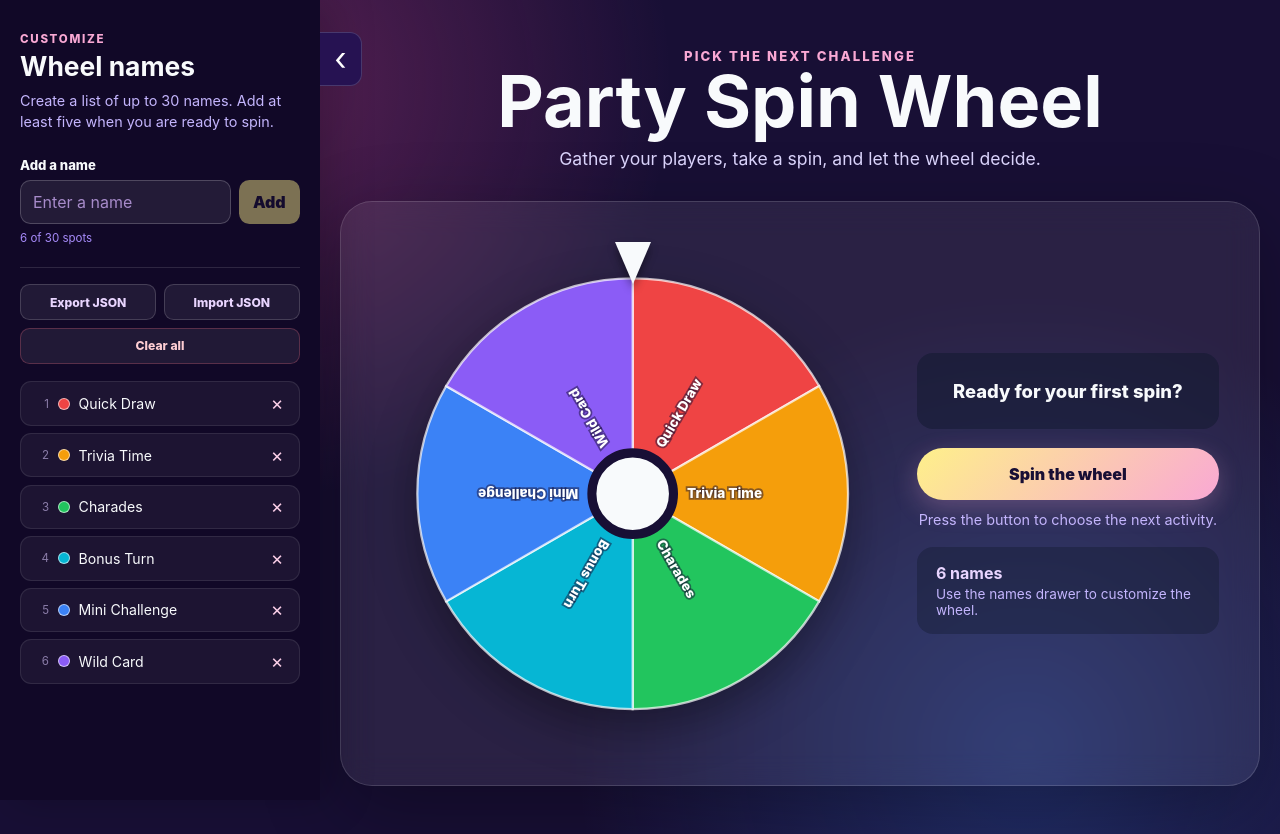
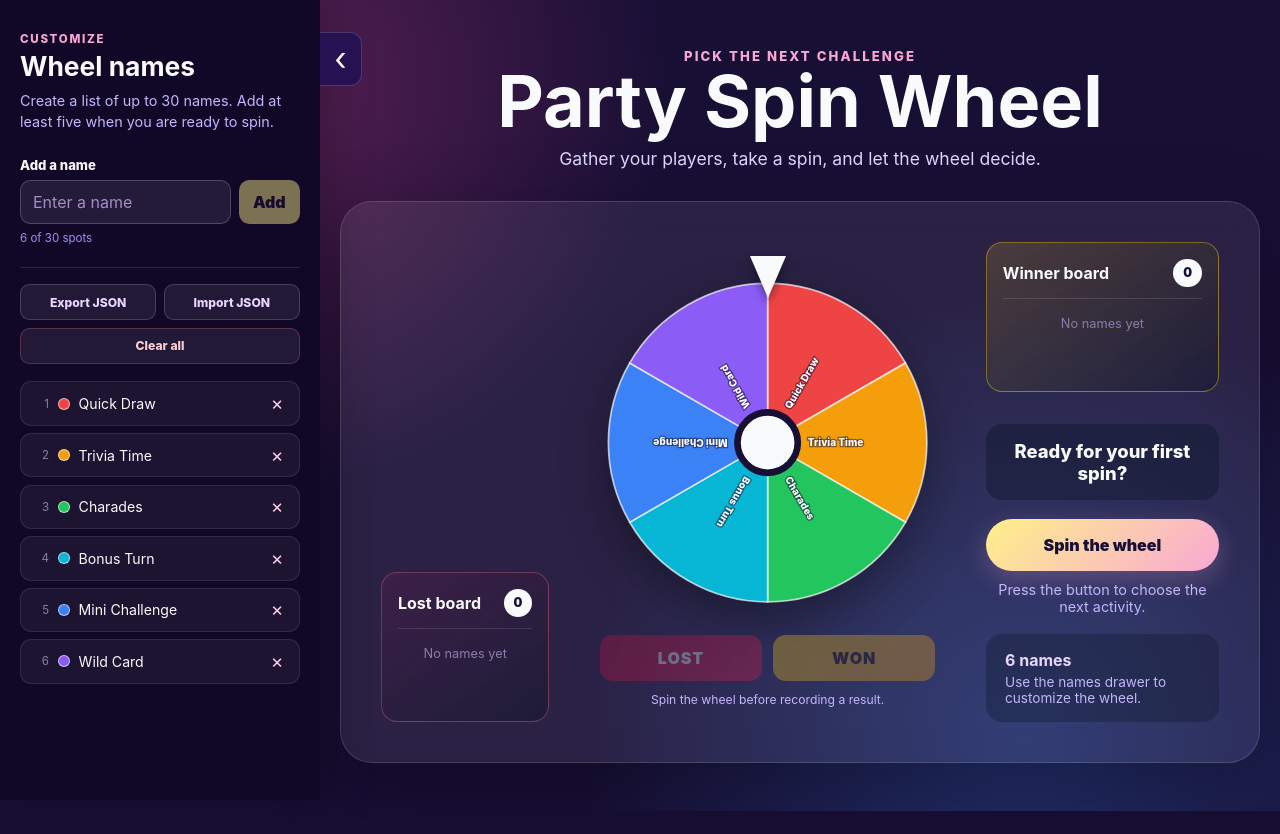
Before and after one commit to dshepstone/Mario_Party, a React (Vite) app: page / in a window 1280 px wide. After the commit the page ends 811 px from the top, so only its background shows below. Built offline with nearby package versions, Linux system fonts and the light colour scheme.

Commit message:
Add winner and lost round boards

```diff
--- a/src/App.tsx
+++ b/src/App.tsx
@@ -1,7 +1,10 @@
 import { useState } from 'react'
 import { EntryDrawer } from './components/EntryDrawer'
 import { GameHeader } from './components/GameHeader'
+import { OutcomeBoard } from './components/OutcomeBoard'
+import { OutcomeControls } from './components/OutcomeControls'
 import { ResultBanner } from './components/ResultBanner'
+import { RoundResultModal, type RoundOutcome } from './components/RoundResultModal'
 import { SpinWheel } from './components/SpinWheel'
 import { WheelControls } from './components/WheelControls'
 import { defaultEntries } from './data/defaultEntries'
@@ -11,11 +14,21 @@ import { useWheelAudio } from './hooks/useWheelAudio'
 function App() {
   const [entries, setEntries] = useState(defaultEntries)
   const [isDrawerOpen, setIsDrawerOpen] = useState(true)
+  const [winnerEntries, setWinnerEntries] = useState<typeof entries>([])
+  const [lostEntries, setLostEntries] = useState<typeof entries>([])
+  const [roundEntries, setRoundEntries] = useState<typeof entries>([])
+  const [hasRoundStarted, setHasRoundStarted] = useState(false)
+  const [roundOutcome, setRoundOutcome] = useState<RoundOutcome | null>(null)
   const { status, rotation, selectedEntry, spin, finishSpin, clearSelection } = useSpinWheel(entries)
   const { primeAudio, scheduleSpinClicks } = useWheelAudio()
   const isSpinning = status === 'spinning'
 
   const startSpin = () => {
+    if (!hasRoundStarted && entries.length < 5) return
+    if (!hasRoundStarted) {
+      setRoundEntries(entries.map((entry) => ({ ...entry })))
+      setHasRoundStarted(true)
+    }
     primeAudio()
     const motion = spin()
     if (motion) scheduleSpinClicks(motion.startRotation, motion.endRotation, entries.length)
@@ -42,6 +55,11 @@ function App() {
   const importEntries = (names: string[]) => {
     const palette = ['#ef4444', '#f59e0b', '#22c55e', '#06b6d4', '#3b82f6', '#8b5cf6', '#ec4899', '#14b8a6']
     clearSelection()
+    setWinnerEntries([])
+    setLostEntries([])
+    setRoundEntries([])
+    setHasRoundStarted(false)
+    setRoundOutcome(null)
     setEntries(names.map((label, index) => ({
       id: `imported-${Date.now()}-${index}`,
       label,
@@ -52,6 +70,11 @@ function App() {
   const clearEntries = () => {
     clearSelection()
     setEntries([])
+    setWinnerEntries([])
+    setLostEntries([])
+    setRoundEntries([])
+    setHasRoundStarted(false)
+    setRoundOutcome(null)
   }
 
   const exportEntries = () => {
@@ -64,12 +87,40 @@ function App() {
     window.setTimeout(() => URL.revokeObjectURL(url), 0)
   }
 
+  const recordOutcome = (outcome: 'won' | 'lost') => {
+    if (!selectedEntry || isSpinning) return
+
+    const remainingEntries = entries.filter((entry) => entry.id !== selectedEntry.id)
+    const nextWinners = outcome === 'won' ? [...winnerEntries, selectedEntry] : winnerEntries
+    const nextLost = outcome === 'lost' ? [...lostEntries, selectedEntry] : lostEntries
+
+    setEntries(remainingEntries)
+    setWinnerEntries(nextWinners)
+    setLostEntries(nextLost)
+    clearSelection()
+
+    if (remainingEntries.length === 0) {
+      setRoundOutcome(nextWinners.length > nextLost.length ? 'won' : nextWinners.length < nextLost.length ? 'lost' : 'tie')
+    }
+  }
+
+  const playAgain = () => {
+    setEntries(roundEntries.map((entry) => ({ ...entry })))
+    setWinnerEntries([])
+    setLostEntries([])
+    setHasRoundStarted(false)
+    setRoundOutcome(null)
+    clearSelection()
+  }
+
+  const canSpin = entries.length > 0 && (hasRoundStarted || entries.length >= 5)
+
   return (
     <div className="app-layout">
       <EntryDrawer
         entries={entries}
         isOpen={isDrawerOpen}
-        isSpinning={isSpinning}
+        isSpinning={isSpinning || hasRoundStarted}
         onToggle={() => setIsDrawerOpen((open) => !open)}
         onAdd={addEntry}
         onRemove={removeEntry}
@@ -79,7 +130,9 @@ function App() {
       />
       <main className="app-shell">
         <GameHeader />
-        <section className="game-card" aria-label="Spin wheel game">
+        <section className="game-card game-board" aria-label="Spin wheel game">
+          <OutcomeBoard title="Winner board" entries={winnerEntries} variant="winner" />
+          <div className="wheel-column">
             <SpinWheel
               entries={entries}
               rotation={rotation}
@@ -87,16 +140,37 @@ function App() {
               selectedEntryId={selectedEntry?.id ?? null}
               onTransitionEnd={finishSpin}
             />
+            <OutcomeControls
+              selectedName={selectedEntry?.label ?? null}
+              disabled={!selectedEntry || isSpinning}
+              onLost={() => recordOutcome('lost')}
+              onWon={() => recordOutcome('won')}
+            />
+          </div>
           <div className="game-panel">
             <ResultBanner result={selectedEntry} isSpinning={isSpinning} />
-            <WheelControls isSpinning={isSpinning} canSpin={entries.length >= 5} onSpin={startSpin} />
+            <WheelControls
+              isSpinning={isSpinning}
+              canSpin={canSpin && !selectedEntry}
+              needsOutcome={Boolean(selectedEntry)}
+              onSpin={startSpin}
+            />
             <div className="wheel-summary">
               <strong>{entries.length} names</strong>
               <span>Use the names drawer to customize the wheel.</span>
             </div>
           </div>
+          <OutcomeBoard title="Lost board" entries={lostEntries} variant="lost" />
         </section>
       </main>
+      {roundOutcome && (
+        <RoundResultModal
+          outcome={roundOutcome}
+          winnerCount={winnerEntries.length}
+          lostCount={lostEntries.length}
+          onPlayAgain={playAgain}
+        />
+      )}
     </div>
   )
 }
--- /dev/null
+++ b/src/components/OutcomeBoard.tsx
@@ -0,0 +1,25 @@
+import type { WheelEntry } from '../types/wheel'
+
+interface OutcomeBoardProps {
+  title: string
+  entries: WheelEntry[]
+  variant: 'winner' | 'lost'
+}
+
+export function OutcomeBoard({ title, entries, variant }: OutcomeBoardProps) {
+  return (
+    <section className={`outcome-board outcome-board--${variant}`} aria-label={title}>
+      <div className="outcome-board-heading">
+        <h2>{title}</h2>
+        <span>{entries.length}</span>
+      </div>
+      {entries.length > 0 ? (
+        <ol>
+          {entries.map((entry) => <li key={entry.id}>{entry.label}</li>)}
+        </ol>
+      ) : (
+        <p>No names yet</p>
+      )}
+    </section>
+  )
+}
--- /dev/null
+++ b/src/components/OutcomeControls.tsx
@@ -0,0 +1,20 @@
+interface OutcomeControlsProps {
+  selectedName: string | null
+  disabled: boolean
+  onLost: () => void
+  onWon: () => void
+}
+
+export function OutcomeControls({ selectedName, disabled, onLost, onWon }: OutcomeControlsProps) {
+  return (
+    <div className="outcome-controls" aria-label="Record spin result">
+      <button type="button" className="lost-button" onClick={onLost} disabled={disabled}>
+        Lost
+      </button>
+      <button type="button" className="won-button" onClick={onWon} disabled={disabled}>
+        Won
+      </button>
+      <p>{selectedName ? `Move ${selectedName} to a board.` : 'Spin the wheel before recording a result.'}</p>
+    </div>
+  )
+}
--- /dev/null
+++ b/src/components/RoundResultModal.tsx
@@ -0,0 +1,24 @@
+export type RoundOutcome = 'won' | 'lost' | 'tie'
+
+interface RoundResultModalProps {
+  outcome: RoundOutcome
+  winnerCount: number
+  lostCount: number
+  onPlayAgain: () => void
+}
+
+export function RoundResultModal({ outcome, winnerCount, lostCount, onPlayAgain }: RoundResultModalProps) {
+  const title = outcome === 'won' ? 'You Won!' : outcome === 'lost' ? 'You Lost' : "It's a Tie!"
+  const buttonLabel = outcome === 'won' ? 'Play again' : outcome === 'lost' ? 'Try again' : 'Play again'
+
+  return (
+    <div className="modal-backdrop" role="presentation">
+      <section className={`round-modal round-modal--${outcome}`} role="dialog" aria-modal="true" aria-labelledby="round-result-title">
+        <p className="eyebrow">Round complete</p>
+        <h2 id="round-result-title">{title}</h2>
+        <p>Winner board: {winnerCount} · Lost board: {lostCount}</p>
+        <button type="button" onClick={onPlayAgain} autoFocus>{buttonLabel}</button>
+      </section>
+    </div>
+  )
+}
--- a/src/components/WheelControls.tsx
+++ b/src/components/WheelControls.tsx
@@ -1,16 +1,17 @@
 interface WheelControlsProps {
   isSpinning: boolean
   canSpin: boolean
+  needsOutcome: boolean
   onSpin: () => void
 }
 
-export function WheelControls({ isSpinning, canSpin, onSpin }: WheelControlsProps) {
+export function WheelControls({ isSpinning, canSpin, needsOutcome, onSpin }: WheelControlsProps) {
   return (
     <div className="wheel-controls">
       <button type="button" className="spin-button" onClick={onSpin} disabled={isSpinning || !canSpin}>
-        {isSpinning ? 'Spinning…' : canSpin ? 'Spin the wheel' : 'Add at least 5 names'}
+        {isSpinning ? 'Spinning…' : needsOutcome ? 'Choose Won or Lost' : canSpin ? 'Spin the wheel' : 'Add at least 5 names'}
       </button>
-      <p>{canSpin ? 'Press the button to choose the next activity.' : 'Open the names drawer to finish setting up the wheel.'}</p>
+      <p>{needsOutcome ? 'Record the current result before spinning again.' : canSpin ? 'Press the button to choose the next activity.' : 'Open the names drawer to finish setting up the wheel.'}</p>
     </div>
   )
 }
--- a/src/hooks/useSpinWheel.ts
+++ b/src/hooks/useSpinWheel.ts
@@ -15,7 +15,7 @@ export function useSpinWheel(entries: WheelEntry[]) {
   const pendingResult = useRef<WheelEntry | null>(null)
 
   const spin = (): SpinMotion | null => {
-    if (status === 'spinning' || entries.length < 5) return null
+    if (status === 'spinning' || entries.length < 1) return null
 
     const selectedIndex = Math.floor(Math.random() * entries.length)
     const segmentAngle = FULL_TURN / entries.length
--- a/src/styles/index.css
+++ b/src/styles/index.css
@@ -41,6 +41,35 @@ input { font: inherit; }
   box-shadow: 0 24px 80px rgba(0,0,0,0.3);
   backdrop-filter: blur(16px);
 }
+
+.game-board { grid-template-columns: minmax(150px, 0.52fr) minmax(300px, 1.15fr) minmax(220px, 0.72fr); grid-template-areas: ". wheel winner" "lost wheel panel"; align-items: start; }
+.wheel-column { grid-area: wheel; width: 100%; align-self: center; }
+.game-panel { grid-area: panel; align-self: center; }
+.outcome-board--winner { grid-area: winner; }
+.outcome-board--lost { grid-area: lost; align-self: end; }
+.outcome-board { width: 100%; min-height: 150px; padding: 1rem; border: 1px solid rgba(255,255,255,0.14); border-radius: 1rem; background: rgba(15,23,42,0.42); }
+.outcome-board--winner { border-color: rgba(250,204,21,0.42); background: linear-gradient(145deg,rgba(250,204,21,0.16),rgba(15,23,42,0.45)); }
+.outcome-board--lost { border-color: rgba(251,113,133,0.34); background: linear-gradient(145deg,rgba(190,24,93,0.13),rgba(15,23,42,0.45)); }
+.outcome-board-heading { display: flex; align-items: center; justify-content: space-between; gap: 0.75rem; padding-bottom: 0.65rem; border-bottom: 1px solid rgba(255,255,255,0.12); }
+.outcome-board-heading h2 { margin: 0; font-size: 1rem; }
+.outcome-board-heading span { display: grid; place-items: center; min-width: 1.8rem; height: 1.8rem; border-radius: 50%; color: #180f35; background: #f8fafc; font-size: 0.78rem; font-weight: 900; }
+.outcome-board ol { display: grid; gap: 0.35rem; margin: 0.75rem 0 0; padding-left: 1.5rem; max-height: 220px; overflow: auto; color: #f5f3ff; font-size: 0.84rem; }
+.outcome-board > p { margin: 1.1rem 0 0; color: #8b7da9; font-size: 0.8rem; text-align: center; }
+.outcome-controls { display: grid; grid-template-columns: 1fr 1fr; gap: 0.7rem; width: min(420px, 90%); margin: 0.4rem auto 0; }
+.outcome-controls button { border: 0; border-radius: 0.8rem; padding: 0.8rem 1rem; color: white; cursor: pointer; font-weight: 900; text-transform: uppercase; letter-spacing: 0.06em; }
+.outcome-controls .lost-button { background: linear-gradient(135deg,#be123c,#e11d48); }
+.outcome-controls .won-button { color: #241204; background: linear-gradient(135deg,#facc15,#f59e0b); }
+.outcome-controls button:hover:not(:disabled) { transform: translateY(-2px); filter: brightness(1.08); }
+.outcome-controls button:disabled { opacity: 0.32; cursor: not-allowed; }
+.outcome-controls p { grid-column: 1 / -1; margin: 0; color: #c4b5fd; font-size: 0.76rem; text-align: center; }
+.modal-backdrop { position: fixed; inset: 0; z-index: 100; display: grid; place-items: center; padding: 1.25rem; background: rgba(8,4,20,0.78); backdrop-filter: blur(8px); }
+.round-modal { width: min(430px,100%); padding: 2.5rem 2rem; border: 1px solid rgba(255,255,255,0.24); border-radius: 1.5rem; background: #261252; box-shadow: 0 30px 90px rgba(0,0,0,0.55); text-align: center; }
+.round-modal--won { background: linear-gradient(150deg,#713f12,#261252 62%); }
+.round-modal--lost { background: linear-gradient(150deg,#881337,#261252 62%); }
+.round-modal .eyebrow { margin: 0; color: #f9a8d4; font-size: 0.75rem; font-weight: 900; letter-spacing: 0.15em; text-transform: uppercase; }
+.round-modal h2 { margin: 0.45rem 0; font-size: clamp(2.4rem,8vw,4rem); }
+.round-modal p:not(.eyebrow) { color: #ddd6fe; }
+.round-modal button { margin-top: 0.75rem; border: 0; border-radius: 999px; padding: 0.9rem 1.6rem; color: #180f35; background: #fef08a; cursor: pointer; font-weight: 900; }
 
 .wheel-shell { position: relative; width: min(100%, 560px); margin: auto; padding: 5%; }
 .wheel { display: block; width: 100%; filter: drop-shadow(0 18px 24px rgba(0,0,0,0.36)); transition: transform 4.2s cubic-bezier(.12,.66,.08,1); }
@@ -108,6 +137,8 @@ input { font: inherit; }
 @media (max-width: 760px) {
   .app-shell { padding-top: 2rem; }
   .game-card { grid-template-columns: 1fr; }
+  .game-board { grid-template-areas: "winner" "wheel" "panel" "lost"; }
+  .outcome-board--lost { align-self: auto; }
   .game-panel { max-width: 520px; width: 100%; margin: auto; }
   .entry-drawer { position: fixed; left: 0; transform: translateX(-100%); width: min(86vw, 320px); flex-basis: auto; transition: transform 240ms ease; }
   .entry-drawer--open { width: min(86vw, 320px); transform: translateX(0); }
```
Also changed, not shown: 1 other file (tests, documents, lock files or other folders). Lines whose indentation alone changed are shown as unchanged.
